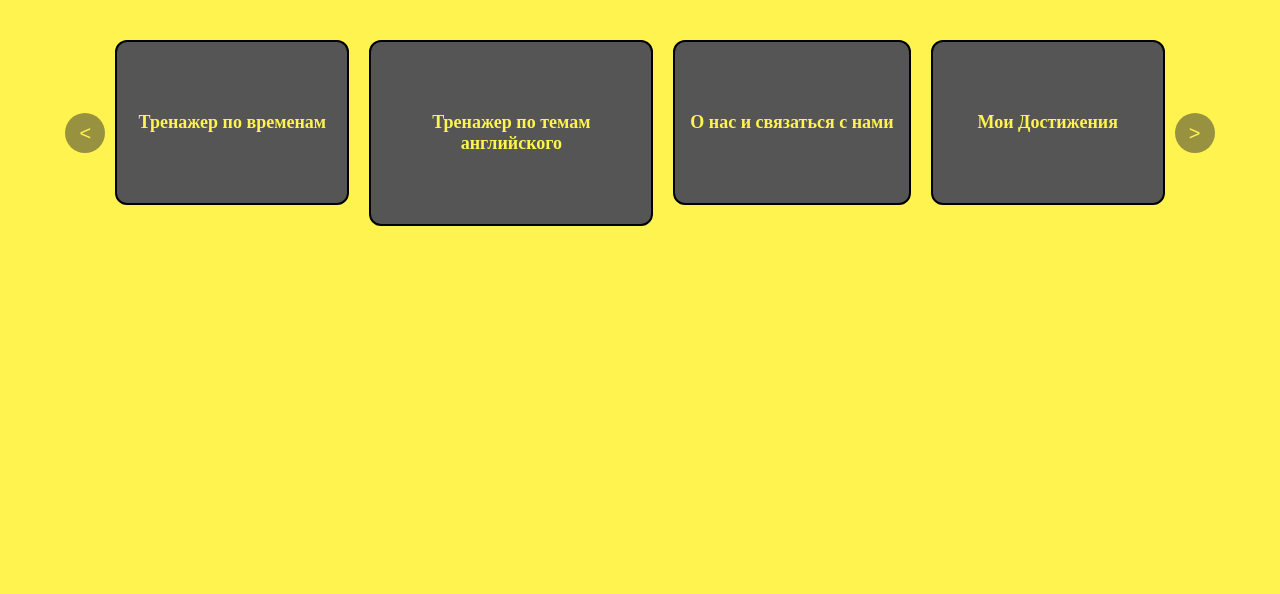
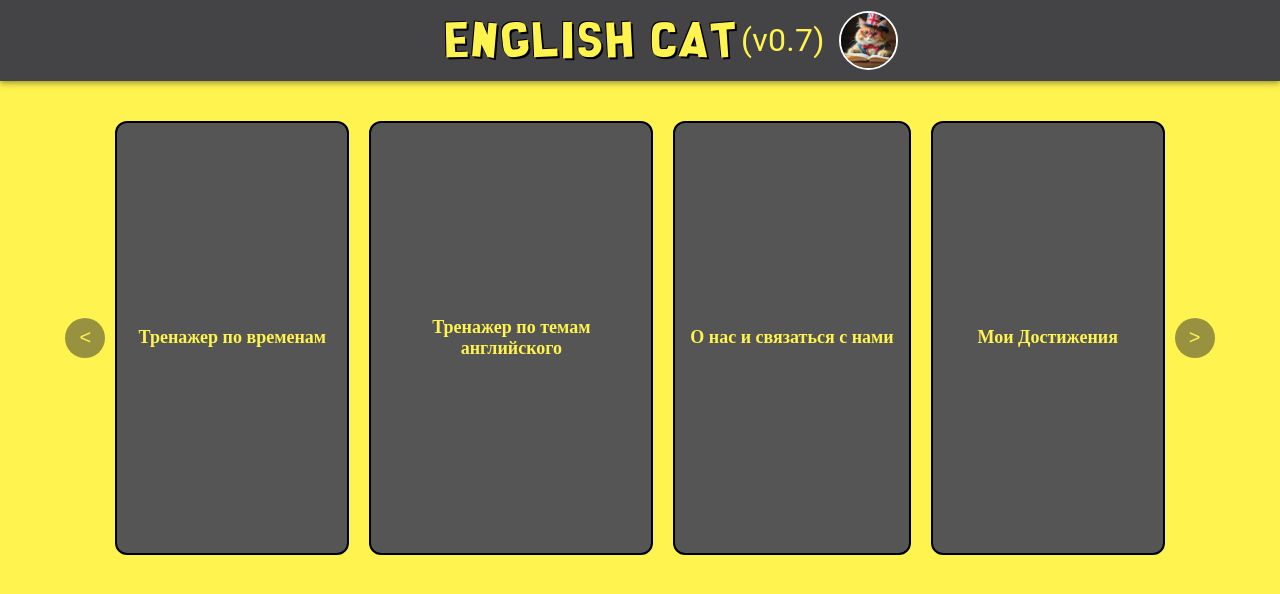
Before and after one commit to developeryudintsev/english_project, a React (Vite) app in the folder context-app/: page / in a window 1280 px wide. Shown: the top 594 px of the page. Built offline with nearby package versions, Linux system fonts and the light colour scheme.

Commit message:
english_projectv0.7

```diff
--- a/context-app/src/AppRoutes.tsx
+++ b/context-app/src/AppRoutes.tsx
@@ -1,12 +1,19 @@
-import { Link, Route, Routes } from "react-router-dom";
-import { useState, useEffect } from "react";
-import { App } from "./App";
+import {Link, Route, Routes} from "react-router-dom";
+import React, {useEffect, useState} from "react";
+import {App} from "./App"
+import AppBar from '@mui/material/AppBar';
+import Box from '@mui/material/Box';
+import Toolbar from '@mui/material/Toolbar';
+import Typography from '@mui/material/Typography';
+import Container from '@mui/material/Container';
+import Avatar from '@mui/material/Avatar';
+import Tooltip from '@mui/material/Tooltip';
+import cat from "./picture/cat.JPG";
 
 const cardStyle: React.CSSProperties = {
     background: "#555",
     color: "#FFF44F",
     border: "2px solid black",
-    padding: "70px 15px",
     borderRadius: "12px",
     cursor: "pointer",
     fontSize: "18px",
@@ -14,9 +21,15 @@ const cardStyle: React.CSSProperties = {
     flex: "0 0 auto",
     textAlign: "center",
     minWidth: "200px",
+    minHeight: "400px",
     maxWidth: "250px",
+    display: "flex",               // выравнивание по центру
+    justifyContent: "center",
+    alignItems: "center",
+    padding: "15px",
 };
-const Placeholder = ({ title }: { title: string }) => (
+
+const Placeholder = ({title}: { title: string }) => (
     <div
         style={{
             display: "flex",
@@ -38,8 +51,8 @@ const Placeholder = ({ title }: { title: string }) => (
         >
             <h2>{title}</h2>
             <p>Здесь пока что ничего нет</p>
-        <Link to="/" style={{ textDecoration: "none" }}>
-            <button style={{ marginTop: "20px", padding: "10px 20px" }}>Назад</button>
+            <Link to="/" style={{textDecoration: "none"}}>
+                <button style={{marginTop: "20px", padding: "10px 20px"}}>Назад</button>
             </Link>
         </div>
     </div>
@@ -53,10 +66,10 @@ export const AppRoutes = () => {
     const MAX_VISIBLE = 4;
 
     const buttons = [
-        { to: "/app", label: "Тренажер по временам" },
-        { to: "/themes", label: "Тренажер по темам английского" },
-        { to: "/about", label: "О нас и связаться с нами" },
-        { to: "/achievements", label: "Мои Достижения" },
+        {to: "/app", label: "Тренажер по временам"},
+        {to: "/themes", label: "Тренажер по темам английского"},
+        {to: "/about", label: "О нас и связаться с нами"},
+        {to: "/achievements", label: "Мои Достижения"},
     ];
     useEffect(() => {
         const handleResize = () => {
@@ -80,7 +93,6 @@ export const AppRoutes = () => {
             setCurrentIndex((prev) => prev - 1);
         }
     };
-
     const arrowStyle: React.CSSProperties = {
         background: "#333",
         color: "#FFF44F",
@@ -91,8 +103,76 @@ export const AppRoutes = () => {
         cursor: "pointer",
         fontSize: "20px",
     };
+    return (
+        <>
+            <AppBar position="static" sx={{ backgroundColor: '#444447' }}>
+                <Container maxWidth="xl">
+                    <Toolbar
+                        disableGutters
+                        sx={{
+                            display: 'flex',
+                            justifyContent: 'space-between',
+                            alignItems: 'center',
+                            width: '100%',
+                            py: 1,
+                        }}
+                    >
+                        <Box sx={{ width: 60 }} />
+                        <Box
+                            sx={{
+                                display: 'flex',
+                                alignItems: 'center',
+                                justifyContent: 'center',
+                                flexGrow: 1,
+                                gap: 0.5,
+                            }}
+                        >
+                            <Typography
+                                sx={{
+                                    color: '#FFF44F',
+                                    fontWeight: 700,
+                                    fontFamily: '"South Park Ext", sans-serif',
+                                    fontSize: '2.7rem',
+                                    textShadow: '2px 2px 0px #000, -1px -1px 0px #000',
+                                    whiteSpace: 'nowrap',
+                                }}
+                            >
+                                English cat
+                            </Typography>
+                            <Typography
+                                sx={{
+                                    color: '#FFF44F',
+                                    fontWeight: 400,
+                                    fontSize: '2rem',
+                                    whiteSpace: 'nowrap',
+                                    marginRight:'10px'
+                                }}
+                            >
+                                (v0.7)
+                            </Typography>
+                            <Tooltip title="Ссылка на наш сайт">
+                                <a
+                                    href="https://www.kiber-rus.ru/"
+                                    target="_blank"
+                                    rel="noreferrer"
+                                    style={{ textDecoration: 'none' }}
+                                >
+                                    <Avatar
+                                        alt="User Avatar"
+                                        src={cat}
+                                        sx={{
+                                            border: '2px solid white',
+                                            width: 55,
+                                            height: 55,
+                                        }}
+                                    />
+                                </a>
+                            </Tooltip>
+                        </Box>
+                    </Toolbar>
+                </Container>
+            </AppBar>
 
-    return (
             <Routes>
                 <Route
                     path="/"
@@ -100,7 +180,7 @@ export const AppRoutes = () => {
                         <div
                             style={{
                                 position: "relative",
-                            padding: "40px 0",
+                                padding: "40px ",
                                 display: "flex",
                                 justifyContent: "center",
                                 alignItems: "center",
@@ -121,11 +201,11 @@ export const AppRoutes = () => {
                             </button>
 
                             {/* Видимые карточки */}
-                        <div style={{ display: "flex", gap: "20px", overflow: "hidden" }}>
+                            <div style={{display: "flex", gap: "20px", overflow: "hidden"}}>
                                 {buttons
                                     .slice(currentIndex, currentIndex + visibleCount)
                                     .map((btn, index) => (
-                                    <Link key={index} to={btn.to} style={{ textDecoration: "none" }}>
+                                        <Link key={index} to={btn.to} style={{textDecoration: "none"}}>
                                             <div style={cardStyle}>{btn.label}</div>
                                         </Link>
                                     ))}
@@ -150,16 +230,17 @@ export const AppRoutes = () => {
                     }
                 />
 
-            <Route path="/app" element={<App />} />
+                <Route path="/app" element={<App/>}/>
                 <Route
                     path="/themes"
-                element={<Placeholder title="Тренажер по темам английского" />}
+                    element={<Placeholder title="Тренажер по темам английского"/>}
                 />
-            <Route path="/about" element={<Placeholder title="О нас и связаться с нами" />} />
+                <Route path="/about" element={<Placeholder title="О нас и связаться с нами"/>}/>
                 <Route
                     path="/achievements"
-                element={<Placeholder title="Мои Достижения" />}
+                    element={<Placeholder title="Мои Достижения"/>}
                 />
             </Routes>
+        </>
     );
 };
```
Lines whose indentation alone changed are shown as unchanged.
